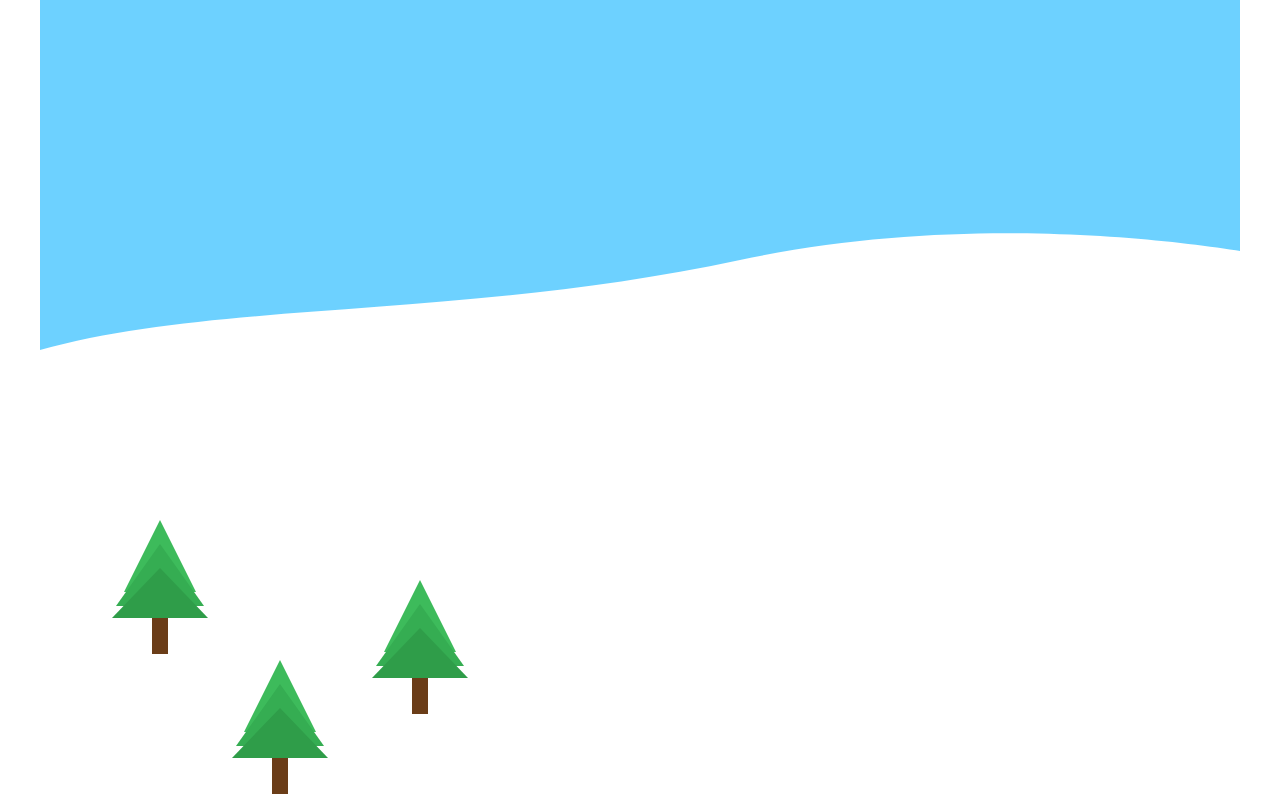
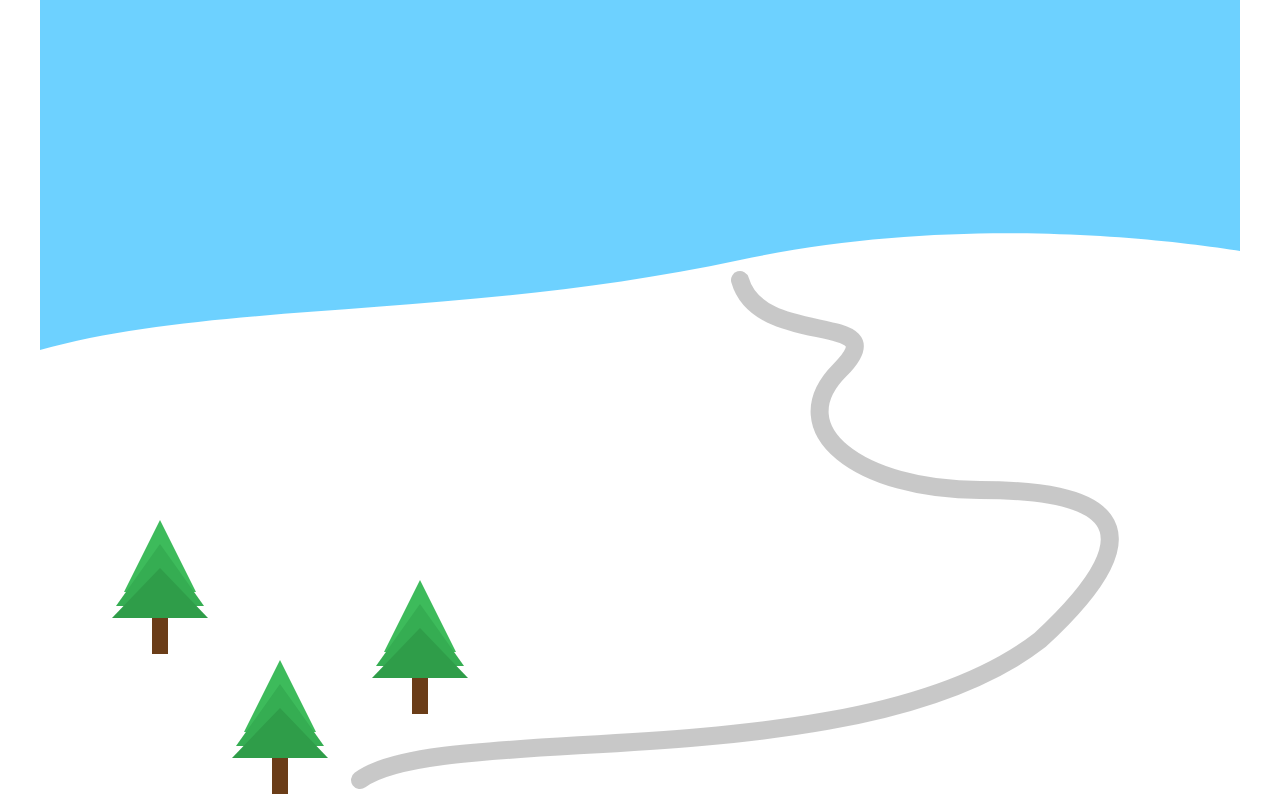
Before and after one commit to jqlincoln/jqlincoln.github.io, a plain HTML site: page alt1.html in a window 1280 px wide. Drawn offline with Linux system fonts and the light colour scheme.

Commit message:
alt1: add snaking ski track over snowline

```diff
--- a/alt1.css
+++ b/alt1.css
@@ -8,3 +8,9 @@
 .zoom-trunk.fullscreen{left:0 !important;top:0 !important;width:100% !important;height:100% !important;border-radius:0}
 .bark-etched{font-family:'Special Elite',cursive;color:#e1c89d;padding:3rem;text-align:center;display:none}
 .zoom-trunk.fullscreen .bark-etched{display:block}
+
+/* ski track styling */
+#ski-track{
+	pointer-events: none;
+	opacity: 0.95;
+}
--- a/alt1.html
+++ b/alt1.html
@@ -12,6 +12,13 @@
   <svg viewBox="0 0 1200 800" class="scene">
     <rect width="1200" height="400" fill="#6dd1ff"/>
     <path d="M0,350 C180,300 420,320 700,260 C980,200 1250,260 1250,260 L1250,900 L0,900 Z" fill="#fff"/>
+    <!-- snaking ski track (starts at snowline, continues through bottom) -->
+    <path id="ski-track" d="M700,280
+        C720,350 860,310 800,370
+        C740,430 820,490 940,490
+        C1060,490 1130,520 1000,640
+        C820,780 400,720 320,780"
+      fill="none" stroke="#c6c6c6" stroke-width="18" stroke-linecap="round" stroke-linejoin="round" />
 
     <!-- trees as stacked triangles, no labels -->
     <g class="trees">
```
